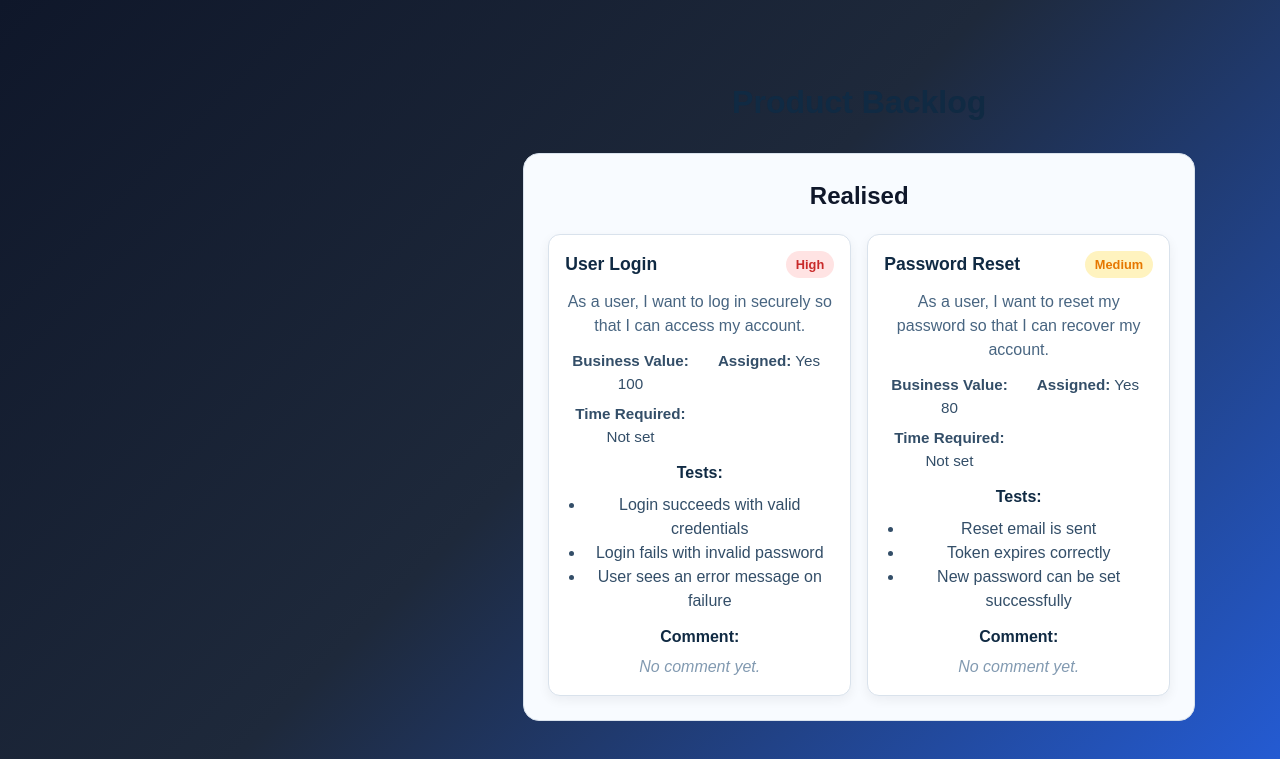
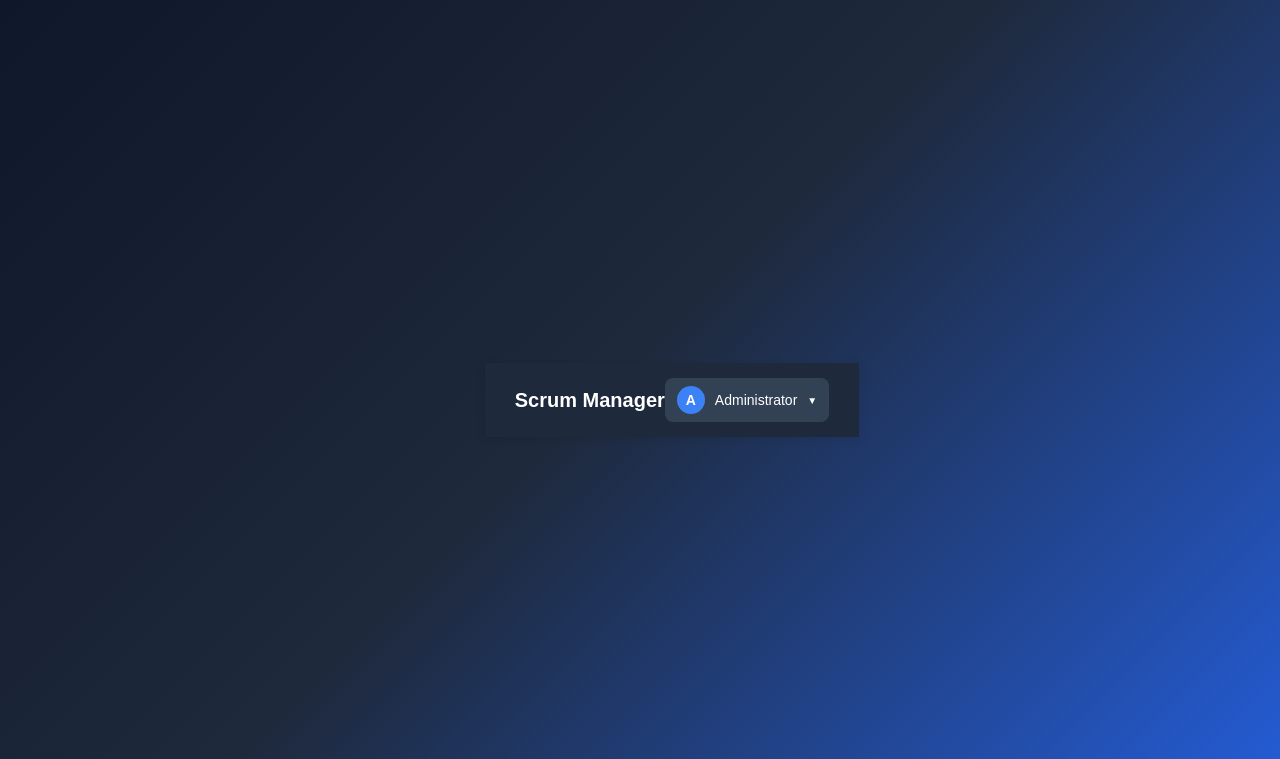
Before and after one commit to mancadra/scrum-app, a React (Vite) app: page / in a window 1280 px wide. Shown: the top 759 px of the page. Built offline with nearby package versions, Linux system fonts and the light colour scheme; no server answers.

Commit message:
ProductBacklog izbrisan iz App.jsx

```diff
--- a/src/App.jsx
+++ b/src/App.jsx
@@ -137,8 +137,6 @@ function App() {
       Commented because this branch is doing functionality of something else
 
       */}
-
-<ProductBacklog />
     </div>
       </>
   );
```
